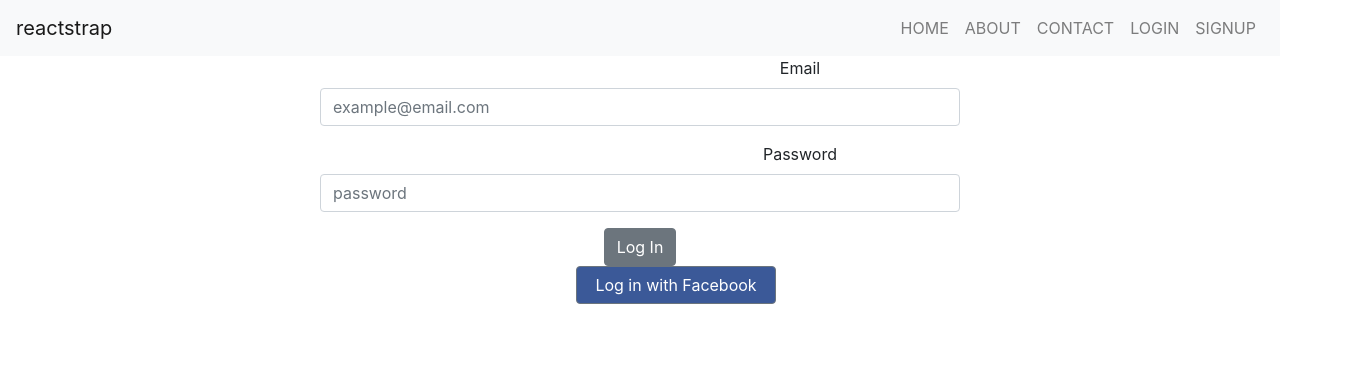
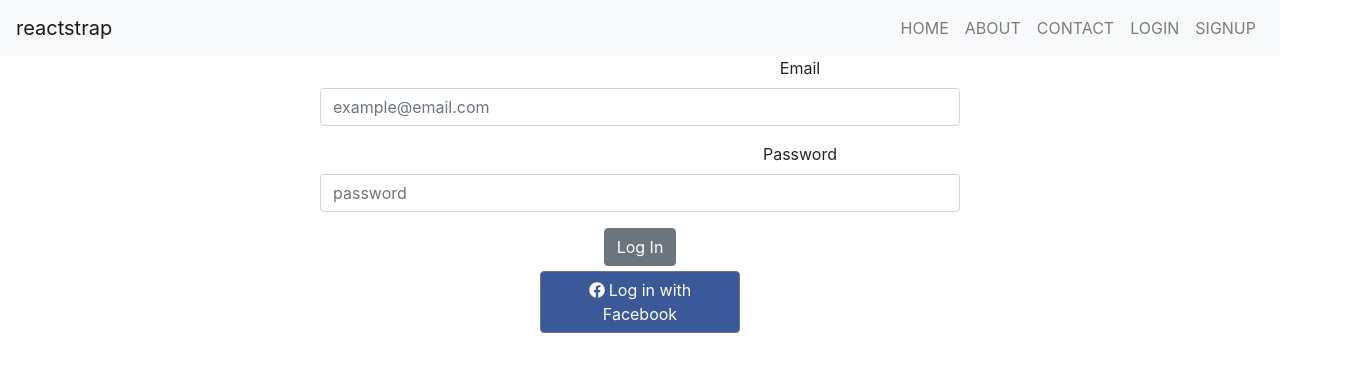
Before and after one commit to ptv1811/CS300-SaveHer-Web-, a React (Create React App) app: page /login in a window 1280 px wide. Shown: the top 372 px of the page, 1352 px wide, since content can reach past the window. Built offline with nearby package versions, Linux system fonts and the light colour scheme; no server answers.

Commit message:
add fb icon

```diff
--- a/package.json
+++ b/package.json
@@ -3,6 +3,10 @@
   "version": "0.1.0",
   "private": true,
   "dependencies": {
+    "@fortawesome/fontawesome-svg-core": "^1.2.25",
+    "@fortawesome/free-brands-svg-icons": "^5.11.2",
+    "@fortawesome/free-solid-svg-icons": "^5.11.2",
+    "@fortawesome/react-fontawesome": "^0.1.7",
     "axios": "^0.19.0",
     "bootstrap": "^4.3.1",
     "classnames": "^2.2.6",
--- a/src/components/login/Login.css
+++ b/src/components/login/Login.css
@@ -7,11 +7,15 @@
 }
 
 .btn.btn-secondary{
-    margin: 0 45% ;
+    margin: 0 25% ;
+}
+.btn.login-fb>.fb-icon{
+    margin-right: 4px;
 }
 .btn.login-fb{
     background-color:#3b5998;
     width: 200px;
+    margin-top: 5px;
 }
 
 .alert.alert-danger{
--- a/src/components/login/Login.js
+++ b/src/components/login/Login.js
@@ -8,6 +8,9 @@ import {
   Route,
   Redirect
 } from "react-router-dom";
+import { FontAwesomeIcon } from '@fortawesome/react-fontawesome'
+import { faFacebook } from "@fortawesome/free-brands-svg-icons"
+
 import Home from '../pages/home/Home';
 import app from '../../Firebase';
 import {AuthContext, AuthProvider }from '../config/Auth';
@@ -108,10 +111,9 @@ function Login (props){
               </FormGroup>
 
               <Button>Log In</Button>
-
-          {errCode!==''&& <div>{<Alert color="danger">Failed to login</Alert>}</div>}
         </Form>}
-        {loginToken==='' && <Button onClick={loginWithFb}  className="login-fb">Log in with Facebook</Button>}
+        {loginToken==='' && <Button onClick={loginWithFb} className="login-fb"> <FontAwesomeIcon className="fb-icon" icon={faFacebook} />Log in with Facebook </Button>}
+        {errCode!==''&& <div>{<Alert color="danger">Failed to login</Alert>}</div>}
         <Switch>
           <Route path='/' exact>
             <AuthContext.Consumer>
```
Also changed, not shown: src/image/facebook (1).svg (added), 1 other file (tests, documents, lock files or other folders).
